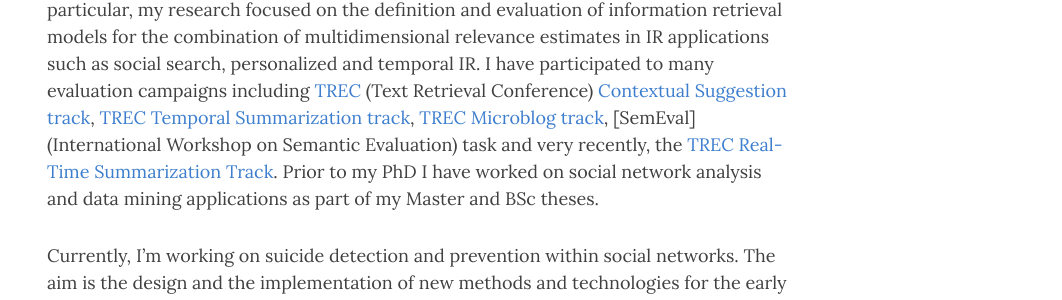
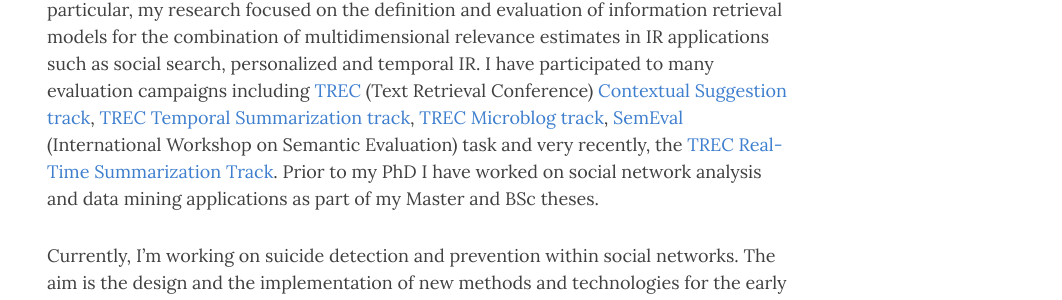
Before and after one commit to bilelmoulahi/bilelmoulahi.github.io, a Jekyll site: the page built from aboutme.md, in a window 1280 px wide and 900 px high, scrolled down 342 px. Shown: the part 154-454 px from the top of the window, without its empty margins (218-1280 px from the left). Built offline with Jekyll 4.4.1, drawn with Linux system fonts in a browser that asks for light colours; nearby versions of some CDN libraries; part of the change alters nothing that is shown.

Commit message:
minor modif

```diff
--- a/aboutme.md
+++ b/aboutme.md
@@ -8,7 +8,7 @@ Since September 2016, I am a Postdoctoral Researcher at the Montpellier Laborato
 
 I received my Ph.D. in Computer Science from the University of Toulouse Paul Sabatier in December 2015, within the IRIS team at the [IRIT laboratory](http://www.irit.fr). I was fortunate to be supervised by Prof. [Lynda Tamine](https://www.irit.fr/~Lynda.Tamine-Lechani/) and Prof. [Sadok Ben Yahia](http://dblp.uni-trier.de/pers/hd/y/Yahia:Sadok_Ben).
 During my PhD, I have worked on multi-criteria relevance estimation and temporal information retrieval. In particular, my research focused on the definition and evaluation of information retrieval models for the combination of multidimensional relevance estimates in IR applications such as social search, personalized and temporal IR.
-I have participated to many evaluation campaigns including [TREC](trec.nist.gov) (Text Retrieval Conference) [Contextual Suggestion track](http://sites.google.com/site/treccontext/), [TREC Temporal Summarization track](http://www.trec-ts.org/), [TREC Microblog track](https://github.com/lintool/twitter-tools/wiki/TREC-2015-Track-Guidelines), [SemEval] (International Workshop on Semantic Evaluation) task and very recently, the [TREC Real-Time Summarization Track](http://trecrts.github.io/).
+I have participated to many evaluation campaigns including [TREC](trec.nist.gov) (Text Retrieval Conference) [Contextual Suggestion track](http://sites.google.com/site/treccontext/), [TREC Temporal Summarization track](http://www.trec-ts.org/), [TREC Microblog track](https://github.com/lintool/twitter-tools/wiki/TREC-2015-Track-Guidelines), [SemEval](http://alt.qcri.org/semeval2015/index.php?id=tasks) (International Workshop on Semantic Evaluation) task and very recently, the [TREC Real-Time Summarization Track](http://trecrts.github.io/).
 Prior to my PhD I have worked on social network analysis and data mining applications as part of my Master and BSc theses.
 
 Currently, I'm working on suicide detection and prevention within social networks. The aim is the design and the implementation of new methods and technologies for the early identification of individuals at risk from massive data. This Postdoc is the result of a collaboration with the Psychiatric Emergencies and Post-Acute Care of Montpellier ([CHU de Montpellier](http://www.chu-montpellier.fr/)).
```
